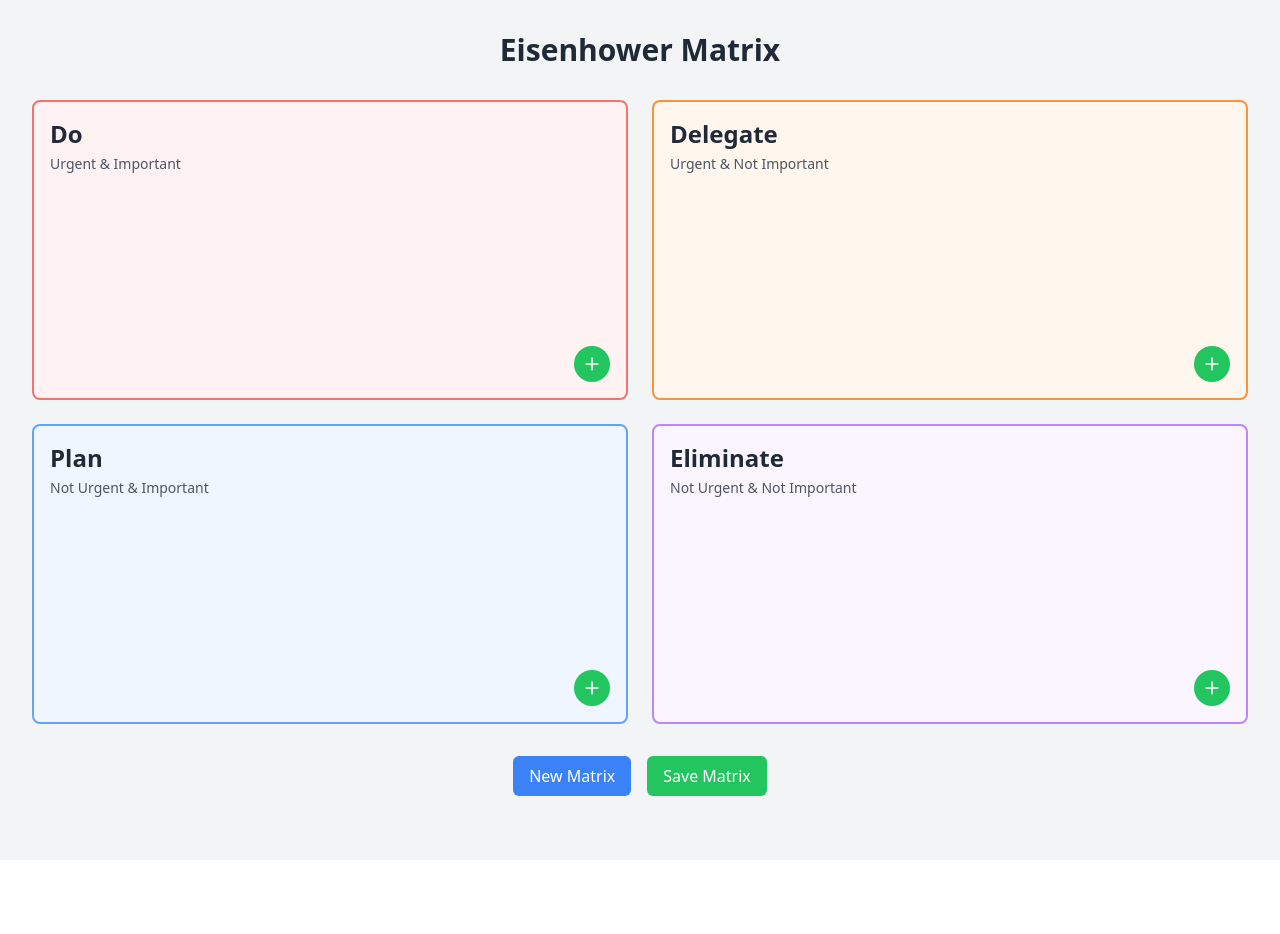
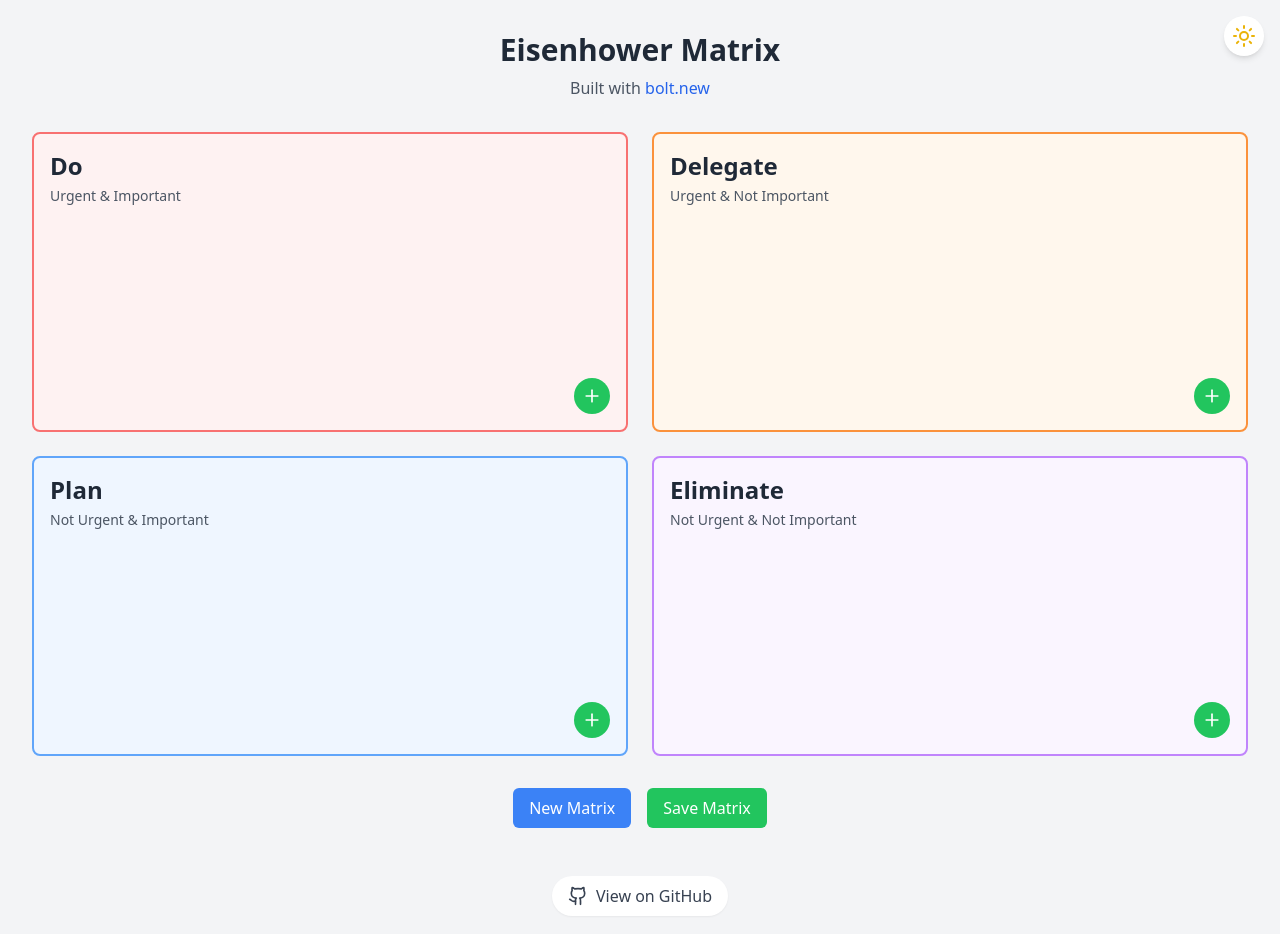
Before and after one commit to obedmhg/eisenhower, a React (Vite) app: page / in a window 1280 px wide. Shown: the top 934 px of the page. Before the commit the page ends 860 px from the top, so only its background shows below. Built offline with nearby package versions, Linux system fonts and the light colour scheme.

Commit message:
Add files via upload

```diff
--- a/src/App.tsx
+++ b/src/App.tsx
@@ -1,22 +1,98 @@
 import React from 'react';
 import { DndProvider } from 'react-dnd';
 import { HTML5Backend } from 'react-dnd-html5-backend';
+import { Github, Sun, Moon } from 'lucide-react';
 import EisenhowerMatrix from './components/EisenhowerMatrix';
 import { MatrixProvider } from './context/MatrixContext';
+import { ThemeProvider, useTheme } from './context/ThemeContext';
 
-function App() {
+function ThemeToggle() {
+  const { theme, toggleTheme } = useTheme();
+  return (
+    <button
+      onClick={toggleTheme}
+      className="fixed top-4 right-4 p-2 rounded-full bg-white dark:bg-gray-800 shadow-md hover:shadow-lg transition-all duration-200"
+      aria-label="Toggle theme"
+    >
+      {theme === 'light' ? (
+        <Sun size={24} className="text-yellow-500" />
+      ) : (
+        <Moon size={24} className="text-blue-400" />
+      )}
+    </button>
+  );
+}
+
+function AppContent() {
   return (
     <DndProvider backend={HTML5Backend}>
-      <div className="min-h-screen bg-gray-100 py-8">
+      <div className="min-h-screen bg-gray-100 dark:bg-gray-900 py-8 transition-colors duration-200">
+        <ThemeToggle />
         <div className="max-w-7xl mx-auto px-4 sm:px-6 lg:px-8">
-          <h1 className="text-3xl font-bold text-center text-gray-800 mb-8">Eisenhower Matrix</h1>
+          <div className="text-center mb-8">
+            <h1 className="text-3xl font-bold text-gray-800 dark:text-gray-100 mb-2">Eisenhower Matrix</h1>
+            <p className="text-gray-600 dark:text-gray-400">
+              Built with{' '}
+              <a
+                href="https://bolt.new"
+                className="text-blue-600 hover:text-blue-800 dark:text-blue-400 dark:hover:text-blue-300 font-medium"
+                target="_blank"
+                rel="noopener noreferrer"
+              >
+                bolt.new
+              </a>
+            </p>
+          </div>
+
           <MatrixProvider>
             <EisenhowerMatrix />
           </MatrixProvider>
+
+          <footer className="mt-12 text-center">
+            <div className="inline-flex items-center space-x-2 bg-white dark:bg-gray-800 rounded-full px-4 py-2 shadow-sm hover:shadow-md transition-all duration-200">
+              <Github size={20} className="text-gray-700 dark:text-gray-300" />
+              <a
+                href="https://github.com/obedmhg/eisenhower"
+                target="_blank"
+                rel="noopener noreferrer"
+                className="text-gray-700 dark:text-gray-300 hover:text-gray-900 dark:hover:text-gray-100 font-medium"
+              >
+                View on GitHub
+              </a>
+            </div>
+            <p className="mt-4 text-sm text-gray-600 dark:text-gray-400">
+              Want to contribute? Check out the{' '}
+              <a
+                href="https://github.com/obedmhg/eisenhower/issues"
+                target="_blank"
+                rel="noopener noreferrer"
+                className="text-blue-600 hover:text-blue-800 dark:text-blue-400 dark:hover:text-blue-300"
+              >
+                issues
+              </a>
+              {' '}or submit a{' '}
+              <a
+                href="https://github.com/obedmhg/eisenhower/pulls"
+                target="_blank"
+                rel="noopener noreferrer"
+                className="text-blue-600 hover:text-blue-800 dark:text-blue-400 dark:hover:text-blue-300"
+              >
+                pull request
+              </a>
+            </p>
+          </footer>
         </div>
       </div>
     </DndProvider>
   );
 }
 
+function App() {
+  return (
+    <ThemeProvider>
+      <AppContent />
+    </ThemeProvider>
+  );
+}
+
 export default App;
--- a/src/components/Quadrant.tsx
+++ b/src/components/Quadrant.tsx
@@ -27,13 +27,13 @@
   return (
     <div
       ref={drop}
-      className={`border-2 rounded-lg p-4 min-h-[300px] relative ${info.color} ${
+      className={`border-2 rounded-lg p-4 min-h-[300px] relative ${info.color} dark:bg-opacity-10 ${
         isOver ? 'ring-2 ring-blue-500' : ''
       }`}
     >
       <div className="mb-4">
-        <h2 className="text-2xl font-bold text-gray-800">{info.title}</h2>
-        <p className="text-sm text-gray-600 mt-1">{info.subtitle}</p>
+        <h2 className="text-2xl font-bold text-gray-800 dark:text-gray-100">{info.title}</h2>
+        <p className="text-sm text-gray-600 dark:text-gray-400 mt-1">{info.subtitle}</p>
       </div>
 
       <ul className="space-y-2">
@@ -44,7 +44,7 @@
 
       <button
         onClick={onAddTask}
-        className="absolute bottom-4 right-4 bg-green-500 hover:bg-green-600 text-white p-2 rounded-full flex items-center justify-center transition-colors duration-200"
+        className="absolute bottom-4 right-4 bg-green-500 hover:bg-green-600 dark:bg-green-600 dark:hover:bg-green-700 text-white p-2 rounded-full flex items-center justify-center transition-colors duration-200"
         aria-label="Add task"
       >
         <Plus size={20} />
@@ -53,4 +53,4 @@
   );
 };
 
-export default Quadrant;
+export default Quadrant
--- a/src/components/TaskItem.tsx
+++ b/src/components/TaskItem.tsx
@@ -22,15 +22,15 @@
   return (
     <li
       ref={drag}
-      className={`flex justify-between items-center p-3 bg-white rounded-md shadow-sm transition-all ${
+      className={`flex justify-between items-center p-3 bg-white dark:bg-gray-800 rounded-md shadow-sm transition-all ${
         isDragging ? 'opacity-50' : 'opacity-100'
-      } cursor-move hover:shadow-md`}
+      } cursor-move hover:shadow-md dark:text-gray-100`}
       style={{ touchAction: 'none' }}
     >
-      <span className="text-gray-800">{task.text}</span>
+      <span className="text-gray-800 dark:text-gray-100">{task.text}</span>
       <button
         onClick={() => deleteTask(task.id)}
-        className="text-red-500 hover:text-red-700 transition-colors duration-200"
+        className="text-red-500 hover:text-red-700 dark:text-red-400 dark:hover:text-red-300 transition-colors duration-200"
         aria-label="Delete task"
       >
         <X size={18} />
@@ -39,4 +39,4 @@
   );
 };
 
-export default TaskItem;
+export default TaskItem
--- a/src/components/TaskModal.tsx
+++ b/src/components/TaskModal.tsx
@@ -27,14 +27,14 @@
   return (
     <div className="fixed inset-0 bg-black bg-opacity-50 flex items-center justify-center z-50 p-4">
       <div
-        className="bg-white rounded-lg p-6 w-full max-w-md"
+        className="bg-white dark:bg-gray-800 rounded-lg p-6 w-full max-w-md"
         onClick={(e) => e.stopPropagation()}
       >
         <div className="flex justify-between items-center mb-4">
-          <h3 className="text-lg font-semibold text-gray-800">Add Task</h3>
+          <h3 className="text-lg font-semibold text-gray-800 dark:text-gray-100">Add Task</h3>
           <button
             onClick={onClose}
-            className="text-gray-500 hover:text-gray-700"
+            className="text-gray-500 hover:text-gray-700 dark:text-gray-400 dark:hover:text-gray-300"
             aria-label="Close modal"
           >
             <X size={20} />
@@ -47,7 +47,7 @@
             value={taskText}
             onChange={(e) => setTaskText(e.target.value)}
             placeholder="Enter task..."
-            className="w-full p-2 border border-gray-300 rounded-md mb-4 focus:outline-none focus:ring-2 focus:ring-blue-500"
+            className="w-full p-2 border border-gray-300 dark:border-gray-600 rounded-md mb-4 focus:outline-none focus:ring-2 focus:ring-blue-500 dark:bg-gray-700 dark:text-gray-100 dark:placeholder-gray-400"
             autoFocus
           />
 
@@ -55,13 +55,13 @@
             <button
               type="button"
               onClick={onClose}
-              className="px-4 py-2 bg-gray-200 text-gray-800 rounded-md hover:bg-gray-300 transition-colors duration-200"
+              className="px-4 py-2 bg-gray-200 dark:bg-gray-700 text-gray-800 dark:text-gray-300 rounded-md hover:bg-gray-300 dark:hover:bg-gray-600 transition-colors duration-200"
             >
               Cancel
             </button>
             <button
               type="submit"
-              className="px-4 py-2 bg-green-500 text-white rounded-md hover:bg-green-600 transition-colors duration-200"
+              className="px-4 py-2 bg-green-500 text-white rounded-md hover:bg-green-600 dark:bg-green-600 dark:hover:bg-green-700 transition-colors duration-200"
             >
               Add Task
             </button>
@@ -72,4 +72,4 @@
   );
 };
 
-export default TaskModal;
+export default TaskModal
--- /dev/null
+++ b/src/context/ThemeContext.tsx
@@ -0,0 +1,43 @@
+import React, { createContext, useContext, useState, useEffect, ReactNode } from 'react';
+
+type Theme = 'light' | 'dark';
+
+interface ThemeContextType {
+  theme: Theme;
+  toggleTheme: () => void;
+}
+
+const ThemeContext = createContext<ThemeContextType | undefined>(undefined);
+
+export const useTheme = () => {
+  const context = useContext(ThemeContext);
+  if (!context) {
+    throw new Error('useTheme must be used within a ThemeProvider');
+  }
+  return context;
+};
+
+interface ThemeProviderProps {
+  children: ReactNode;
+}
+
+export const ThemeProvider: React.FC<ThemeProviderProps> = ({ children }) => {
+  const [theme, setTheme] = useState<Theme>(() => {
+    const hour = new Date().getHours();
+    return hour >= 6 && hour < 18 ? 'light' : 'dark';
+  });
+
+  useEffect(() => {
+    document.documentElement.classList.toggle('dark', theme === 'dark');
+  }, [theme]);
+
+  const toggleTheme = () => {
+    setTheme(prev => prev === 'light' ? 'dark' : 'light');
+  };
+
+  return (
+    <ThemeContext.Provider value={{ theme, toggleTheme }}>
+      {children}
+    </ThemeContext.Provider>
+  );
+};
--- a/tailwind.config.js
+++ b/tailwind.config.js
@@ -1,6 +1,7 @@
 /** @type {import('tailwindcss').Config} */
 export default {
   content: ['./index.html', './src/**/*.{js,ts,jsx,tsx}'],
+  darkMode: 'class',
   theme: {
     extend: {},
   },
```
Also changed, not shown: src/components/SavedMatrices.tsx (+10 -10 lines).
